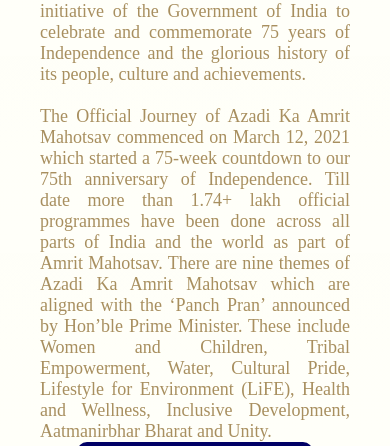
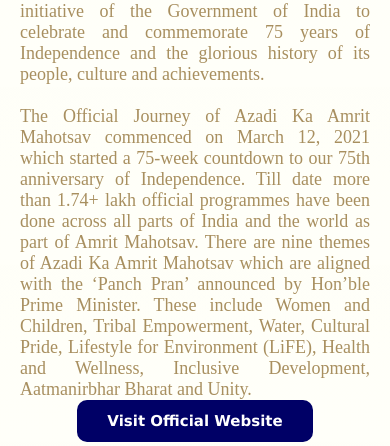
Before and after one commit to CIEHSRCC/CIEHSRCC.github.io, a plain HTML site: page index.html in a window 390 px wide. Shown: the part 1424-1870 px from the top of the page. Drawn offline with nearby package versions, Linux system fonts and the light colour scheme; a script that the page names is missing.

Commit message:
Update mystyle.css

```diff
--- a/mystyle.css
+++ b/mystyle.css
@@ -217,7 +217,8 @@
 .herolist{flex-direction: column;text-align: center;justify-content:center;}
 .special-section{flex-direction:column;}
 .special-section h2{text-align:center;padding:0;margin:0;}
-.special-section p{text-align:justify;padding:0 20px 0 20px;margin:0;}
+.special-section p{text-align:justify;padding:0px;margin:0;}
+.sectionp{padding:0;margin:0;}
 .special-section img{width:100%; padding:50px 0 0 0;}
 .column{width: 100%;flex-direction:column;text-align:center;justify-content:center;}
 .column1 {width: 100%;display: block;}
```
